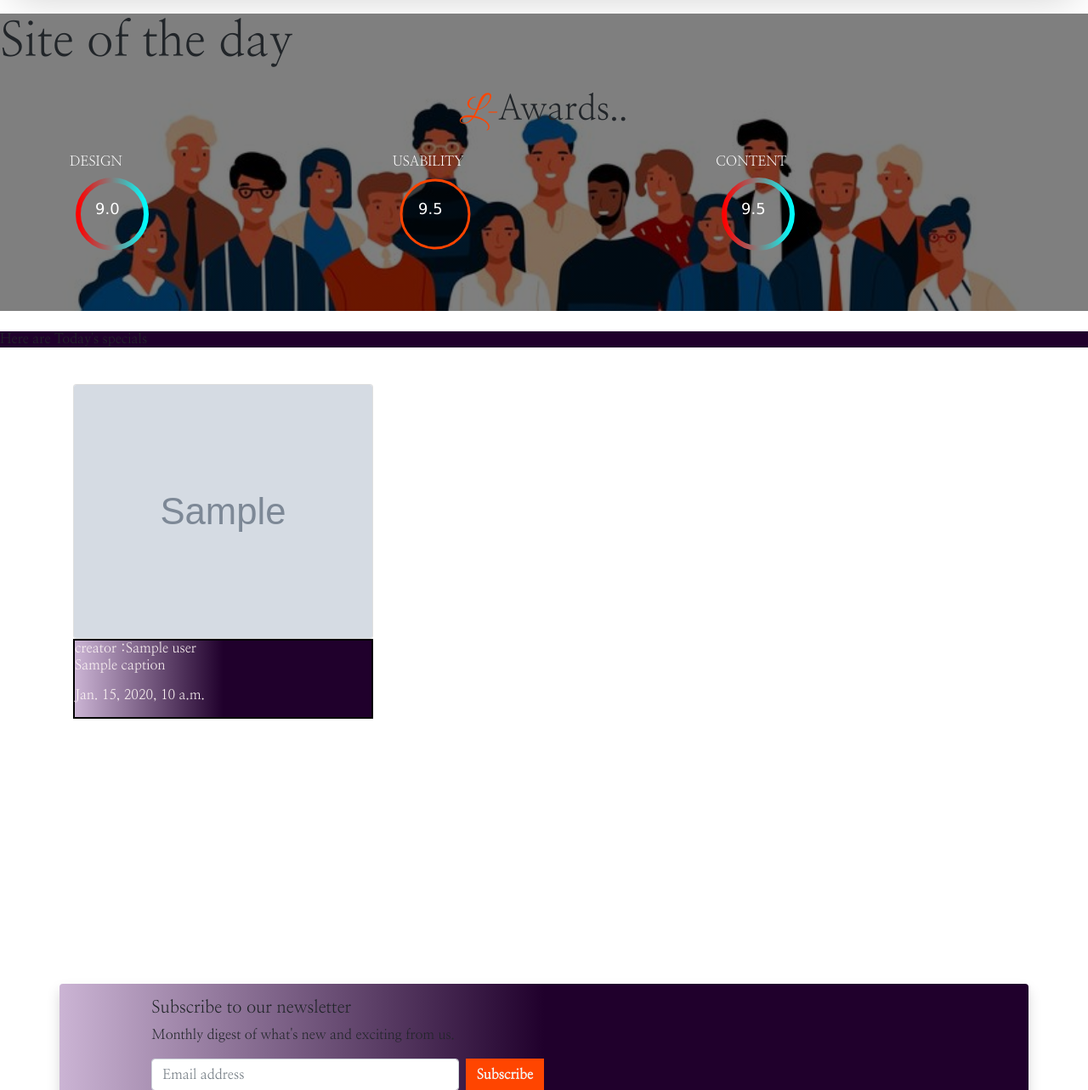
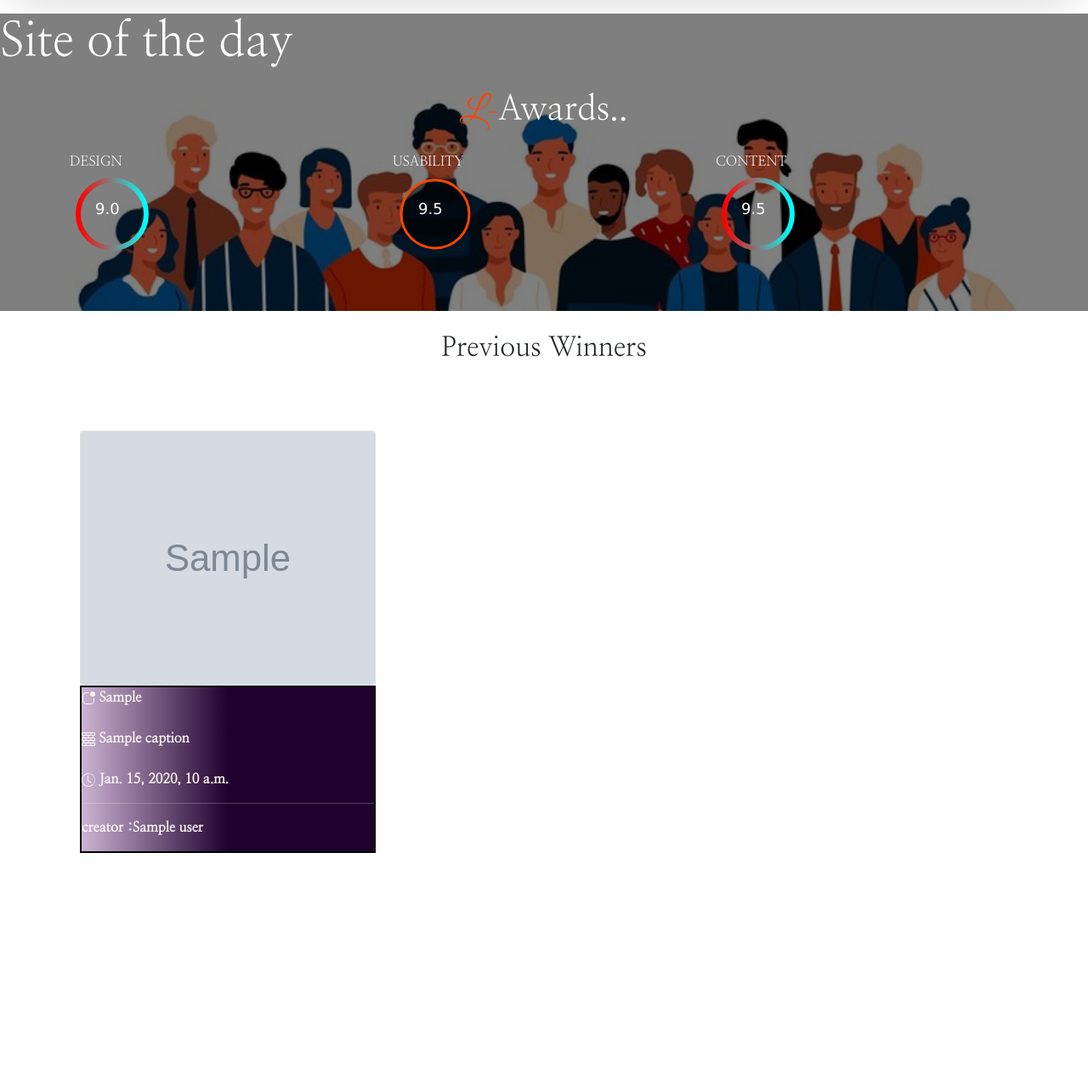
Before and after one commit to Liz-Adhiambo/awwards, a Django app: template users/templates/projects.html in a window 1280 px wide. Shown: the part 106-1389 px from the top of the page at 85% size. Run offline with Django 3.2, Linux system fonts and the light colour scheme; the template is opened without the code that fills it: most values are stand-ins (such as "Sample title", 1, 10 or a date in 2020); grey boxes marked "Sample" are stand-in pictures; some libraries are stand-ins or nearby versions; some web fonts are replaced.

Commit message:
Added background styling and svg to the projects page cards

```diff
--- a/users/templates/projects.html
+++ b/users/templates/projects.html
@@ -4,44 +4,15 @@
 
 
 
-<body>
+
 
     {%include 'navbar.html'%}
-    {% comment %} <div id="carouselExampleIndicators" class="carousel slide" data-bs-ride="carousel" syle='height:100px,width:100px'>
 
-        <div class="carousel-indicators">
-        <button type="button" data-bs-target="#carouselExampleIndicators" data-bs-slide-to="0" class="active" aria-current="true" aria-label="Slide 1"></button>
-        <button type="button" data-bs-target="#carouselExampleIndicators" data-bs-slide-to="1" aria-label="Slide 2"></button>
-        <button type="button" data-bs-target="#carouselExampleIndicators" data-bs-slide-to="2" aria-label="Slide 3"></button>
-        </div>
-        <div class="carousel-inner">
-
-        <div class="carousel-item active">
-            <img src={%static 'images/project2.jpg'%} class="d-block w-100 " alt="..."syle='height:100px'>
-
-            <img src={%static 'images/project3.jpeg'%} class="d-block w-100" alt="...">
-
-        </div>
-        <div class="carousel-item">
-            <img src={%static 'images/project3.jpeg'%} class="d-block w-100" alt="...">
-
-        </div>
-        </div>
-        <button class="carousel-control-prev" type="button" data-bs-target="#carouselExampleIndicators" data-bs-slide="prev">
-        <span class="carousel-control-prev-icon" aria-hidden="true"></span>
-        <span class="visually-hidden">Previous</span>
-        </button>
-        <button class="carousel-control-next" type="button" data-bs-target="#carouselExampleIndicators" data-bs-slide="next">
-        <span class="carousel-control-next-icon" aria-hidden="true"></span>
-        <span class="visually-hidden">Next</span>
-        </button>
-    </div>
-     {% endcomment %}
      <div class="col">
         <div class="jumbotron bg-dark"style="background">
-            <h6 class="display-4 text-dark">Site of the day</h6>
+            <h6 class="display-4 text-white">Site of the day</h6>
             <p class="lead ">
-                <p style='text-align:center;font-size:40px'> <span class='logo'>L-</span>Awards.. </p>
+                <p class='text-white'style='text-align:center;font-size:40px'> <span class='logo'>L-</span>Awards.. </p>
             </p>
             <div class='container'>
                 <div class="row">
@@ -94,39 +65,61 @@
      </div>
 
 
- {% for image in images reversed %}
 
 
 
-<div>
+
+ <div>
     <br>
-   <h6 class='hech6'> Here are Today's specials<h6>
+   <h4 style="text-align:center;">    Previous Winners<h4>
     <br>
+</div>
 <!--Another section for cards-->
 
     <!--card-->
 
-        <div class="container p-3">
+        <div class="container p-4">
             <div class="row">
+                {% for image in images reversed %}
                 <div class=" col-md-4">
                     <div class="card">
                     <div class="card-img" style="background-image:url({{image.project_image.url}});"></div>
                     <div class="card-img-overlay d-flex flex-column justify-content-between">
-                        <h4 class="card-title"><a href={% url 'viewpost' image.id%}><br><button type="button" class="btn btn-rounded btn-outline-dark">View project</button></a></h4>
+                        <br>
+                        <br> <h4 class="card-title text-dark"><a href={% url 'viewpost' image.id%}><br><button type="button" class="btn btn-rounded btn-outline text-dark">View project</button></a></h4>
 
                     </div>
                     </div>
                     <div class="card-bodie">
-                        creator :{{image.user}}
-                        <p>{{image.caption}}</p>
+                        <svg xmlns="http://www.w3.org/2000/svg" width="16" height="16" fill="currentColor" class="bi bi-app-indicator" viewBox="0 0 16 16">
+                            <path d="M5.5 2A3.5 3.5 0 0 0 2 5.5v5A3.5 3.5 0 0 0 5.5 14h5a3.5 3.5 0 0 0 3.5-3.5V8a.5.5 0 0 1 1 0v2.5a4.5 4.5 0 0 1-4.5 4.5h-5A4.5 4.5 0 0 1 1 10.5v-5A4.5 4.5 0 0 1 5.5 1H8a.5.5 0 0 1 0 1H5.5z"/>
+                            <path d="M16 3a3 3 0 1 1-6 0 3 3 0 0 1 6 0z"/>
+                          </svg><strong> {{image.project_tittle}}</strong>
+
+                        <br>
+                        <br>
+
+
+
+                        <svg xmlns="http://www.w3.org/2000/svg" width="16" height="16" fill="currentColor" class="bi bi-bricks" viewBox="0 0 16 16">
+                            <path d="M0 .5A.5.5 0 0 1 .5 0h15a.5.5 0 0 1 .5.5v3a.5.5 0 0 1-.5.5H14v2h1.5a.5.5 0 0 1 .5.5v3a.5.5 0 0 1-.5.5H14v2h1.5a.5.5 0 0 1 .5.5v3a.5.5 0 0 1-.5.5H.5a.5.5 0 0 1-.5-.5v-3a.5.5 0 0 1 .5-.5H2v-2H.5a.5.5 0 0 1-.5-.5v-3A.5.5 0 0 1 .5 6H2V4H.5a.5.5 0 0 1-.5-.5v-3zM3 4v2h4.5V4H3zm5.5 0v2H13V4H8.5zM3 10v2h4.5v-2H3zm5.5 0v2H13v-2H8.5zM1 1v2h3.5V1H1zm4.5 0v2h5V1h-5zm6 0v2H15V1h-3.5zM1 7v2h3.5V7H1zm4.5 0v2h5V7h-5zm6 0v2H15V7h-3.5zM1 13v2h3.5v-2H1zm4.5 0v2h5v-2h-5zm6 0v2H15v-2h-3.5z"/>
+                          </svg><strong> {{image.caption}}</strong><br>
+                          <br>
                         <div>
 
-                        <p>{{image.created_at}}</p>
+                            <svg xmlns="http://www.w3.org/2000/svg" width="16" height="16" fill="currentColor" class="bi bi-clock-history" viewBox="0 0 16 16">
+                                <path d="M8.515 1.019A7 7 0 0 0 8 1V0a8 8 0 0 1 .589.022l-.074.997zm2.004.45a7.003 7.003 0 0 0-.985-.299l.219-.976c.383.086.76.2 1.126.342l-.36.933zm1.37.71a7.01 7.01 0 0 0-.439-.27l.493-.87a8.025 8.025 0 0 1 .979.654l-.615.789a6.996 6.996 0 0 0-.418-.302zm1.834 1.79a6.99 6.99 0 0 0-.653-.796l.724-.69c.27.285.52.59.747.91l-.818.576zm.744 1.352a7.08 7.08 0 0 0-.214-.468l.893-.45a7.976 7.976 0 0 1 .45 1.088l-.95.313a7.023 7.023 0 0 0-.179-.483zm.53 2.507a6.991 6.991 0 0 0-.1-1.025l.985-.17c.067.386.106.778.116 1.17l-1 .025zm-.131 1.538c.033-.17.06-.339.081-.51l.993.123a7.957 7.957 0 0 1-.23 1.155l-.964-.267c.046-.165.086-.332.12-.501zm-.952 2.379c.184-.29.346-.594.486-.908l.914.405c-.16.36-.345.706-.555 1.038l-.845-.535zm-.964 1.205c.122-.122.239-.248.35-.378l.758.653a8.073 8.073 0 0 1-.401.432l-.707-.707z"/>
+                                <path d="M8 1a7 7 0 1 0 4.95 11.95l.707.707A8.001 8.001 0 1 1 8 0v1z"/>
+                                <path d="M7.5 3a.5.5 0 0 1 .5.5v5.21l3.248 1.856a.5.5 0 0 1-.496.868l-3.5-2A.5.5 0 0 1 7 9V3.5a.5.5 0 0 1 .5-.5z"/>
+                              </svg><strong> {{image.created_at}}</strong>
+                        <hr>
+                        <P><strong> creator :{{image.user}}</strong></p>
                         </div>
 
 
                       </div>
                 </div>
+                {% endfor %}
 
 
                 {% comment %} <div class=" col-md-4">
@@ -169,6 +162,6 @@
 <br>
 <br>
 <br>
-    {% endfor %}
+
 
     {%endblock content%}
--- a/users/templates/search.html
+++ b/users/templates/search.html
@@ -10,7 +10,7 @@
     Welcome <b name="" class="">{{user.username}}&nbsp; &nbsp; &nbsp;</b> Here are your search results</h3>
 <div class="container" >
 
-        {% for users in username_profile_list %}
+        {% for project in profile_objects  %}
         <div class="card mb-3 mr-5" style="max-width: 540px; ">
             <div class="row g-0">
               <div class="col-md-4">
--- a/users/templates/signin.html
+++ b/users/templates/signin.html
@@ -9,11 +9,11 @@
     <p><a href="#" class="nav-link px-2 link-dark"><span class='logo'>L-</span>Awwards</a></p>
 
   <ul class="nav col-12 col-md-auto mb-2 justify-content-center mb-md-0">
-    <li><a href="#" class="nav-link px-2 link-dark">Home</a></li>
+    <li><a href="{% url 'landing' %}" class="nav-link px-2 link-dark">Home</a></li>
     <li><a href="#" class="nav-link px-2 link-dark">Features</a></li>
     <li><a href="#" class="nav-link px-2 link-dark">Pricing</a></li>
     <li><a href="#" class="nav-link px-2 link-dark">FAQs</a></li>
-    <li><a href="#" class="nav-link px-2 link-dark">About</a></li>
+    <li><a href="{% url 'landing' %}" class="nav-link px-2 link-dark">About</a></li>
   </ul>
 
   <div class="col-md-3 text-end">
```
Also changed, not shown: users/templates/signup.html (+5 -5 lines), users/templates/view_project.html (+7 -4 lines), users/views.py (+8 -1 lines), media/project_images/4.jpg (added), media/project_images/Screenshot_from_2022-06-05_23-11-07.png (added), media/project_images/gallery22.png (added).
